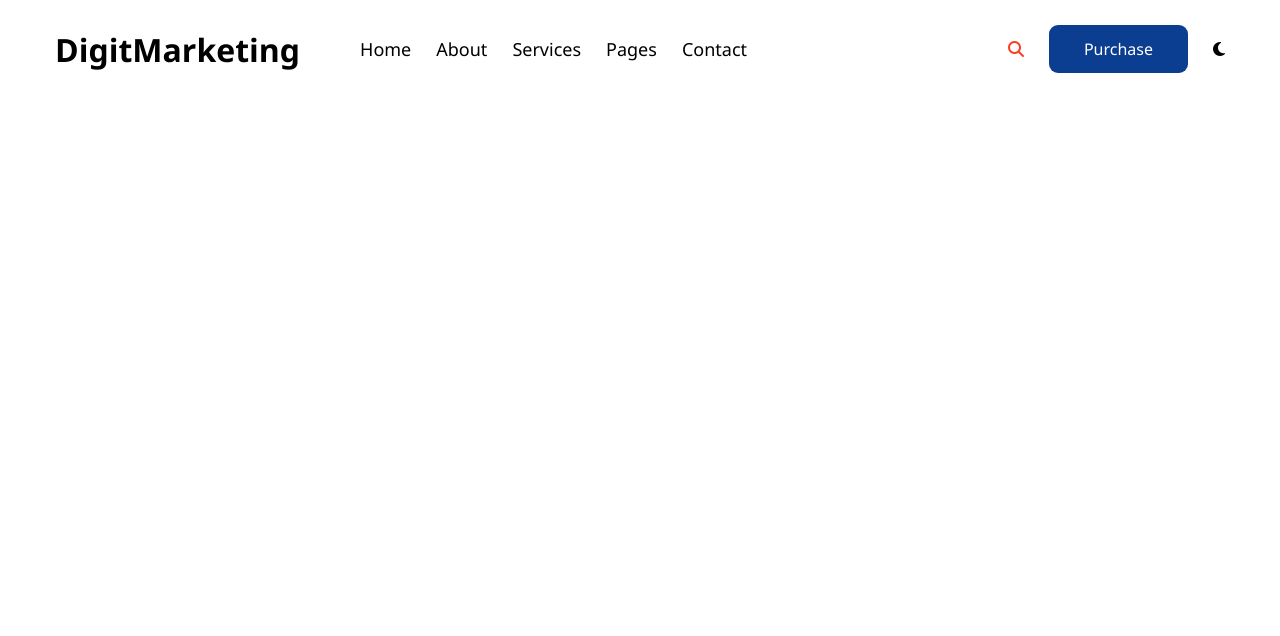
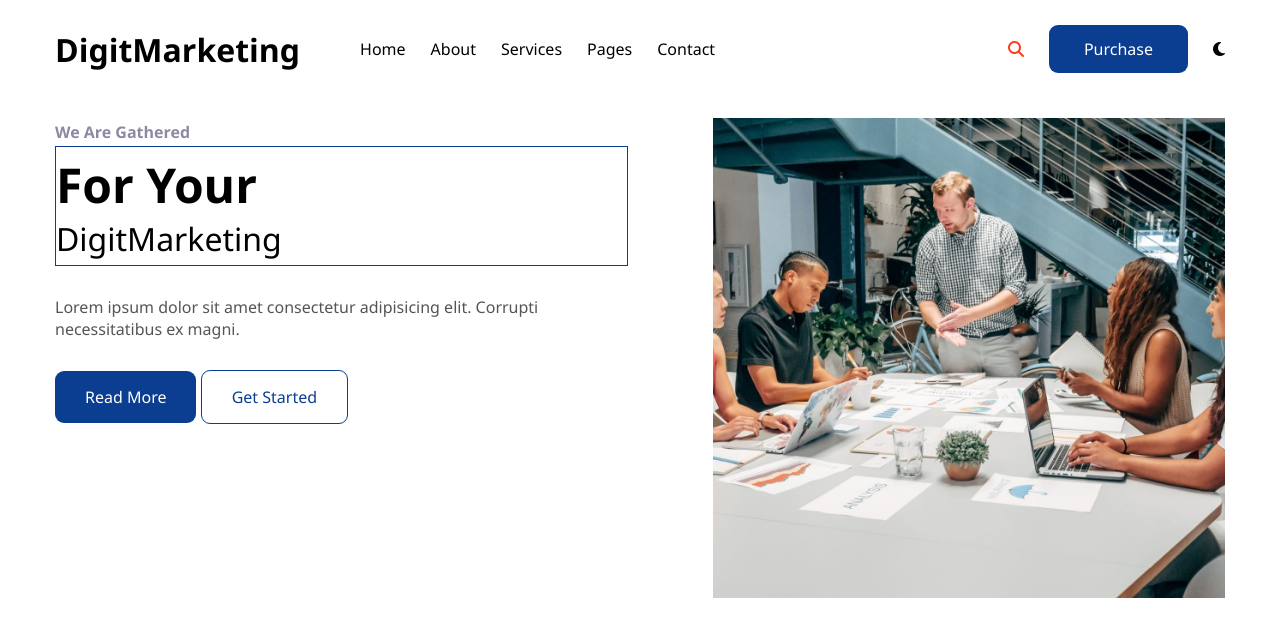
Before and after one commit to swarajmutalik/Layouts, a plain HTML site: page DigitMarketing/index.html in a window 1280 px wide. Drawn offline with Linux system fonts and the light colour scheme.

Commit message:
further progress

```diff
--- a/DigitMarketing/index.html
+++ b/DigitMarketing/index.html
@@ -1,13 +1,14 @@
 <!DOCTYPE html>
 <html lang="en">
-
   <head>
-    <meta charset="UTF-8">
-    <meta name="viewport" content="width=device-width, initial-scale=1.0">
+    <meta charset="UTF-8" />
+    <meta name="viewport" content="width=device-width, initial-scale=1.0" />
     <title>Digit Marketing</title>
-    <link rel="stylesheet" href="style.css">
-    <link rel="stylesheet" href="https://cdnjs.cloudflare.com/ajax/libs/font-awesome/6.5.0/css/all.min.css">
-
+    <link rel="stylesheet" href="style.css" />
+    <link
+      rel="stylesheet"
+      href="https://cdnjs.cloudflare.com/ajax/libs/font-awesome/6.5.0/css/all.min.css"
+    />
   </head>
 
   <body>
@@ -30,8 +31,25 @@
       </nav>
     </header>
 
+    <section class="first">
+      <div class="sec1-leftside">
+        <h3>We Are Gathered</h3>
+        <div class="dynamic-content">
+          <h2>For Your</h2>
+          <p class="dynamic">DigitMarketing</p>
+        </div>
+        <p class="random-content">
+          Lorem ipsum dolor sit amet consectetur adipisicing elit. Corrupti
+          necessitatibus ex magni.
+        </p>
+        <button class="btn-1">Read More</button>
+        <button class="btn-2">Get Started</button>
 
+      </div>
+      <div class="sec1-rightside">
+        <img src="img1.jpg" alt="">
+      </div>
+    </section>
   </body>
   <script src="script.js"></script>
-
 </html>
--- a/DigitMarketing/style.css
+++ b/DigitMarketing/style.css
@@ -32,7 +32,7 @@ header {
 
 .nav-left ul li {
     list-style: none;
-    font-size: 18px;
+    font-size: 16px;
 }
 
 .nav-right {
@@ -55,3 +55,61 @@ header {
 .fa-magnifying-glass {
     color: #FC3D21;
 }
+
+.first {
+    display: flex;
+    justify-content: space-between;
+    gap: 25px;
+    padding: 10px 25px;
+}
+
+.sec1-leftside {
+    padding: 10px 30px;
+}
+
+.sec1-leftside h3 {
+    font-size: 16px;
+    color: #8c89a2;
+    line-height: 28px;
+}
+
+.dynamic-content {
+    padding: 5px 0;
+    font-size: 32px;
+    border: 1px solid #0B3D91;
+}
+
+.random-content {
+    padding: 10px 0;
+    color: #555555;
+}
+
+.sec1-rightside img {
+    width: 40vw;
+    height: 60vh;
+    object-fit: cover;
+    padding: 10px 30px;
+
+}
+
+.random-content {
+    padding: 30px 0;
+}
+
+.btn-1 {
+    padding: 15px 30px;
+    border: none;
+    background: #0B3D91;
+    color: white;
+    border-radius: 9px;
+    font-size: 16px;
+}
+
+.btn-2 {
+    padding: 15px 30px;
+    border: 1px solid #0B3D91;
+    border-radius: 9px;
+    font-size: 16px;
+    background-color: white;
+    color: #0B3D91;
+}
```
Also changed, not shown: DigitMarketing/img1.jpg (added). Lines whose indentation alone changed are shown as unchanged.
